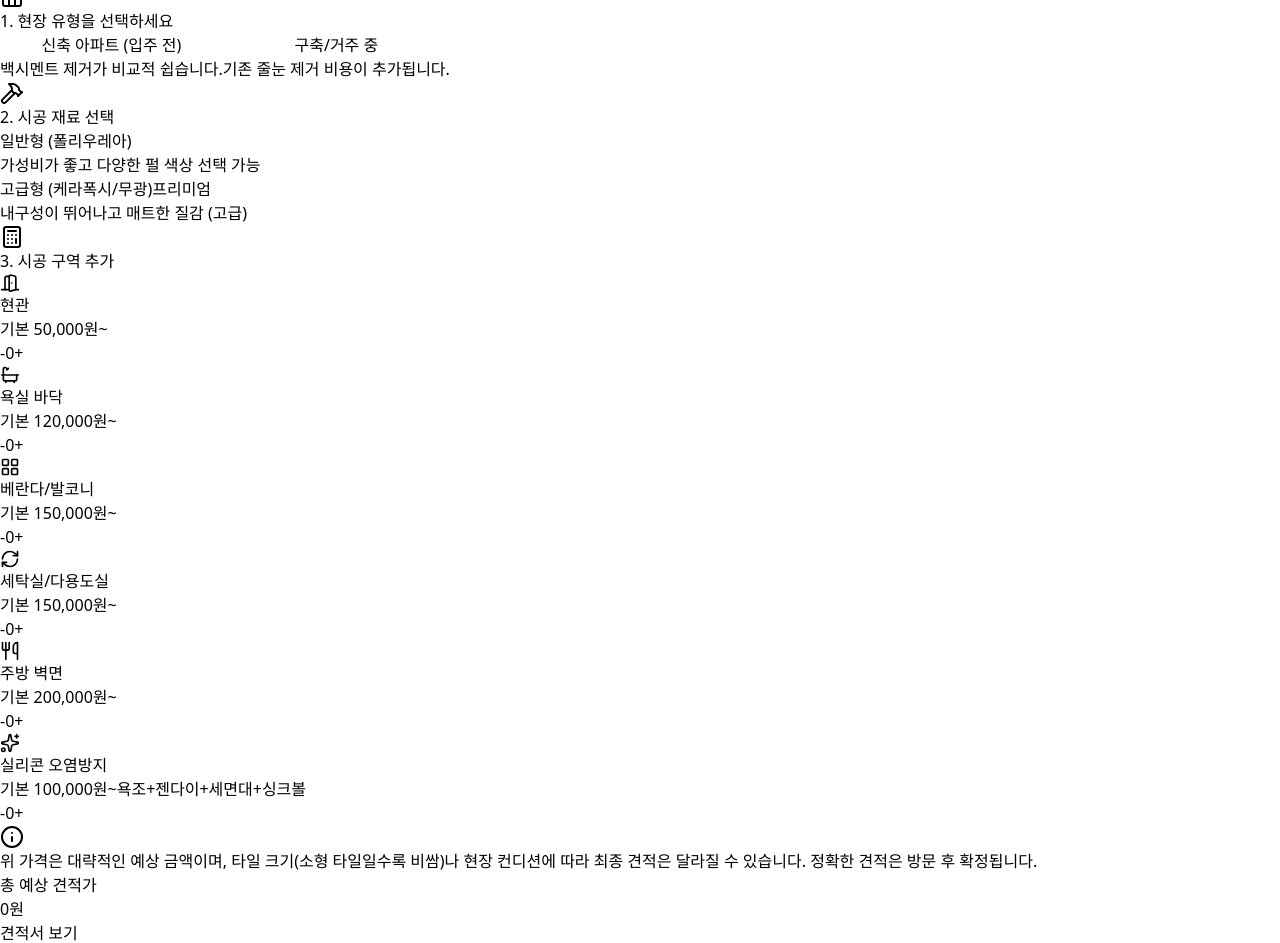
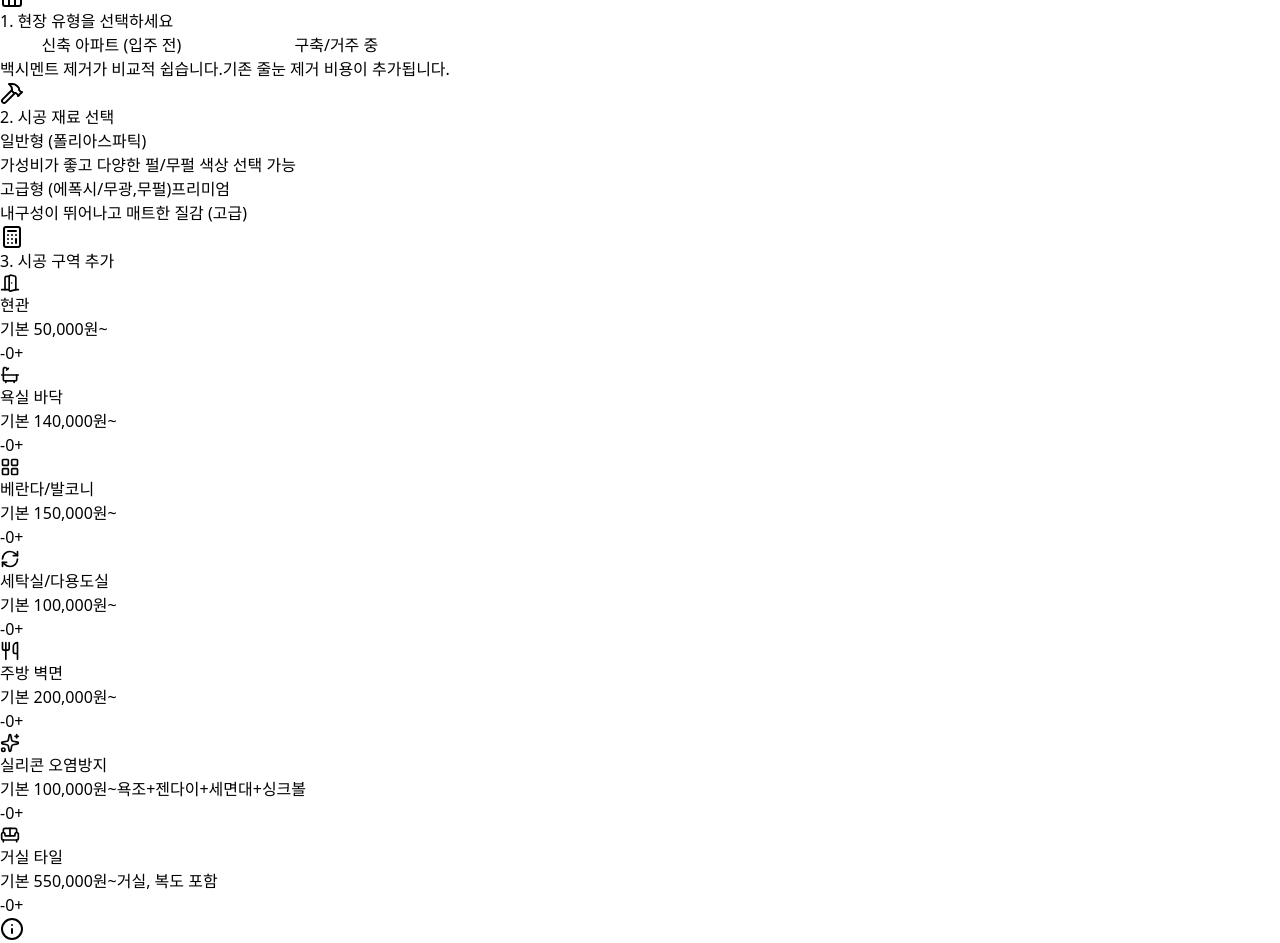
Before and after one commit to jsh5199-ai/julnun-web, a React (Vite) app: page / in a window 1280 px wide. Shown: the part 87-1030 px from the top of the page. Built offline with nearby package versions, Linux system fonts and the light colour scheme.

Commit message:
거실 타일 추가

```diff
--- a/src/App.jsx
+++ b/src/App.jsx
@@ -1,7 +1,7 @@
 import React, { useState, useEffect, useMemo } from 'react';
 import {
   Calculator, Home, Bath, DoorOpen, Utensils, LayoutGrid,
-  CheckCircle2, Info, Copy, RefreshCw, Phone, Sparkles, Hammer
+  CheckCircle2, Info, Copy, RefreshCw, Phone, Sparkles, Hammer, Sofa
 } from 'lucide-react';
 
 // =================================================================
@@ -11,13 +11,13 @@ const HOUSING_TYPES = [
   {
     id: 'new',
     label: '신축 아파트 (입주 전)',
-    multiplier: 1.0, // 1.0은 가격 변동 없음
+    multiplier: 1.0,
     description: '백시멘트 제거가 비교적 쉽습니다.'
   },
   {
     id: 'old',
     label: '구축/거주 중',
-    multiplier: 1.3, // 1.3은 30% 비싸짐
+    multiplier: 1.3,
     description: '기존 줄눈 제거 비용이 추가됩니다.'
   },
 ];
@@ -28,14 +28,14 @@ const HOUSING_TYPES = [
 const MATERIALS = [
   {
     id: 'poly',
-    label: '일반형 (폴리우레아)',
+    label: '일반형 (폴리아스파틱)',
     priceMod: 1.0,
-    description: '가성비가 좋고 다양한 펄 색상 선택 가능'
+    description: '가성비가 좋고 다양한 펄/무펄 색상 선택 가능'
   },
   {
     id: 'kerapoxy',
-    label: '고급형 (케라폭시/무광)',
-    priceMod: 1.8,
+    label: '고급형 (에폭시/무광,무펄)',
+    priceMod: 1.8, // 기본은 2배지만, 거실은 2배로 적용되게 로직 수정함
     description: '내구성이 뛰어나고 매트한 질감 (고급)'
   },
 ];
@@ -45,11 +45,13 @@ const MATERIALS = [
 // =================================================================
 const SERVICE_AREAS = [
   { id: 'entrance', label: '현관', basePrice: 50000, icon: DoorOpen, unit: '개소' },
-  { id: 'bathroom_floor', label: '욕실 바닥', basePrice: 120000, icon: Bath, unit: '개소' },
+  { id: 'bathroom_floor', label: '욕실 바닥', basePrice: 140000, icon: Bath, unit: '개소' },
   { id: 'balcony', label: '베란다/발코니', basePrice: 150000, icon: LayoutGrid, unit: '개소' },
-  { id: 'laundry', label: '세탁실/다용도실', basePrice: 150000, icon: RefreshCw, unit: '개소' },
+  { id: 'laundry', label: '세탁실/다용도실', basePrice: 100000, icon: RefreshCw, unit: '개소' },
   { id: 'kitchen_wall', label: '주방 벽면', basePrice: 200000, icon: Utensils, unit: '구역' },
   { id: 'silicon_package', label: '실리콘 오염방지', basePrice: 100000, icon: Sparkles, unit: '세트', desc: '욕조+젠다이+세면대+싱크볼' },
+  // ▼ 사장님 요청으로 추가된 항목 ▼
+  { id: 'living_room', label: '거실 타일', basePrice: 550000, icon: Sofa, unit: '구역', desc: '거실, 복도 포함' },
 ];
 
 export default function GroutEstimatorApp() {
@@ -76,10 +78,23 @@ export default function GroutEstimatorApp() {
       const count = quantities[area.id];
       if (count > 0) {
         let itemPrice = area.basePrice * count;
-        itemPrice = itemPrice * selectedMaterial.priceMod;
+
+        // [가격 계산 로직]
+        // 1. 재료비 계산
+        let currentPriceMod = selectedMaterial.priceMod;
+
+        // ★ 특수 로직: 거실 타일이면서 케라폭시인 경우 2배(110만원) 적용
+        if (area.id === 'living_room' && selectedMaterial.id === 'kerapoxy') {
+          currentPriceMod = 2.0; // 55만원 * 2.0 = 110만원
+        }
+
+        itemPrice = itemPrice * currentPriceMod;
+
+        // 2. 구축 할증 (실리콘 오염방지는 제외)
         if (area.id !== 'silicon_package') {
            itemPrice = itemPrice * selectedHousing.multiplier;
         }
+
         subtotal += itemPrice;
       }
     });
@@ -134,7 +149,7 @@ export default function GroutEstimatorApp() {
             onClick={() => window.location.reload()}
             className="text-xs bg-teal-700 px-2 py-1 rounded hover:bg-teal-800 transition"
           >
-            초기화
+            새로고침
           </button>
         </div>
       </header>
@@ -251,7 +266,7 @@ export default function GroutEstimatorApp() {
         <div className="bg-blue-50 p-4 rounded-lg text-xs text-blue-700 flex items-start gap-2">
           <Info className="h-4 w-4 flex-shrink-0 mt-0.5" />
           <p>
-            위 가격은 대략적인 예상 금액이며, 타일 크기(소형 타일일수록 비쌈)나 현장 컨디션에 따라 최종 견적은 달라질 수 있습니다. 정확한 견적은 방문 후 확정됩니다.
+            위 견적은 바닥 30x30cm, 벽면 30x60cm 타일 크기 기준이며, 재시공은 견적가의 1.5배 입니다.
           </p>
         </div>
 
@@ -275,7 +290,7 @@ export default function GroutEstimatorApp() {
                 : 'bg-gray-300 cursor-not-allowed'
             }`}
           >
-            견적서 보기
+            견적보기
           </button>
         </div>
       </div>
@@ -286,7 +301,7 @@ export default function GroutEstimatorApp() {
             <div className="bg-teal-600 p-4 text-white flex justify-between items-center">
               <h3 className="font-bold text-lg flex items-center gap-2">
                 <CheckCircle2 className="h-5 w-5" />
-                예상 견적서
+                예상견적
               </h3>
               <button onClick={() => setShowModal(false)} className="text-white/80 hover:text-white">
                 ✕
@@ -334,17 +349,16 @@ export default function GroutEstimatorApp() {
                 className="flex items-center justify-center gap-2 bg-white border border-gray-300 text-gray-700 py-3 rounded-xl font-bold hover:bg-gray-50 transition"
               >
                 <Copy size={18} />
-                복사하기
+                견적저장
               </button>
               <button
-                onClick={() => window.location.href = 'tel:010-3132-4030'} // ★ 여기를 사장님 번호로 고치세요!
+                onClick={() => window.location.href = 'tel:010-7734-6709'} // 사장님 번호 유지됨
                 className="flex items-center justify-center gap-2 bg-teal-600 text-white py-3 rounded-xl font-bold hover:bg-teal-700 transition shadow-sm"
               >
                 <Phone size={18} />
-                상담 예약
+                상담원 연결
               </button>
             </div>
-
           </div>
         </div>
       )}
```
